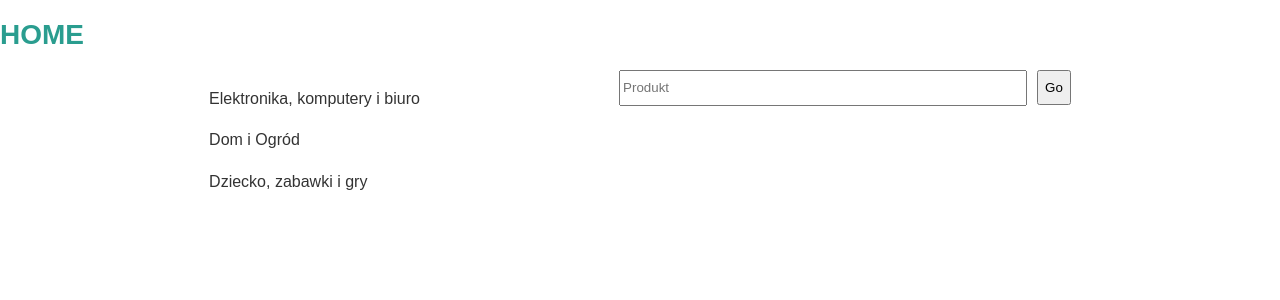
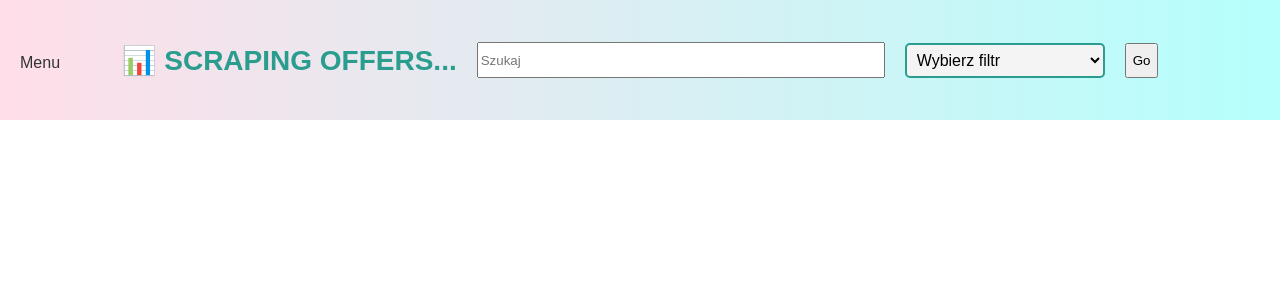
Before and after one commit to many-to-one/fastapi_webcraper, a FastAPI app: page /scr in a window 1280 px wide. Shown: the top 300 px of the page. Run offline with FastAPI, Linux system fonts and the light colour scheme.

Commit message:
changing scraping page style and some logic

```diff
--- a/main.py
+++ b/main.py
@@ -91,18 +91,26 @@ async def visualization(request: Request,):
         })
 
 
-@app.post("/scrape")
+@app.get("/scrape/{category}")
 async def run_spider(
+    request: Request,
     background_tasks: BackgroundTasks,
-    title: str = Form(...),
-    category: str = Form(...),
-    category_name: str = Form(...),
-    filter_by: str = Form(...),
+    category: str,
+    title: str = Query(None),
+    category_name: str = Query(None),
+    filter_by: str = Query(None),
+    # title: str = Form(...),
+    # category: str = Form(...),
+    # category_name: str = Form(...),
+    # filter_by: str = Form(...),
     ):
 
+    print(' ******************************* category ******************************* ', category)
     print(' ******************************* title ******************************* ', title)
+    print(' ******************************* category_name ******************************* ', category_name)
+    print(' ******************************* filter_by ******************************* ', filter_by)
 
-    if title == "":
+    if title == None:
         decoded_url = f"https://www.amazon.pl/s?i={category}"
     else:
         decoded_url = f"https://www.amazon.pl/s?k={title}&i={category}"
@@ -201,22 +209,14 @@ async def visualization(request: Request, filename: str, search: str = Query(Non
 
 
     plot_html = fig.to_html(full_html=True)
+    # .xlsx table to html table:
     # table_html = df.to_html(classes="table table-striped", index=False, escape=False)
     items = df.to_dict(orient="records")
-
-    option = ""
-
-    if filter_by == "price":
-        option = "Cena"
-    if filter_by == "reviews":
-        option == "Popularnośc"
-    if filter_by == "rating":
-        option == "Ocena"
 
     return templates.TemplateResponse("visualization.html", {
             "request": request,
             "plot": plot_html,
             "items": items,
-            "filter_by": option,
+            # "filter_by": option,
             "filename": filename.rstrip(".xlsx"),
         })
--- a/static/css/main.css
+++ b/static/css/main.css
@@ -60,11 +60,12 @@ a:hover {
     margin: 20px;
 }
 
-.search-form {
-    display: flex;
-    flex-direction: row;
-    justify-content: center;
-    gap: 10px;
+.search-form-scr {
+    position: sticky;
+    top: 0;
+    left: 0;
+    background: linear-gradient(to right, #FFDEE9, #B5FFFC);
+    z-index: 4;
 }
 
 .vis-head {
--- a/templates/home.html
+++ b/templates/home.html
@@ -8,14 +8,24 @@
     <title>e-analitics</title>
 </head>
 <body>
-    <h1>Home</h1>
-    <form action="/scrape" method="post" class="search-form">
+    <!-- <h1>Home</h1> -->
+    <form action="/scrape" method="post" class="search-form-scr">
+
+        <p id="menu-icon" onclick="showMenu()">Menu</p>
+
+        <div id="menu" style="display: none; cursor: pointer;">
+
             <div id="categoryId">
 
+                <p class="close-menu" onclick="showMenu()">X</p>
+
+                    <p onclick="showCat(1)">Elektronika, komputery i biuro</p>
+
+                    <div id="accordion-content-1" class="accordion-content" style="display: none;">
                         <div>
-                <p onclick="showCat(1)">Elektronika, komputery i biuro</p>
-                <div id="accordion-content-1" class="accordion-content" style="display: none;">
+                            <h1 onclick="showCat(1)"><</h1>
                             <h4>Elektronika</h4>
+                        </div>
                         <p onclick="setSubCat('electronics&rh=n%3A20788252031')">Telefony komórkowe i smartfony</p>
                         <p onclick="setSubCat('electronics&rh=n%3A20788253031')">Słuchawki i akcesoria</p>
                         <p onclick="setSubCat('electronics&rh=n%3A20788257031')">Aparaty i fotografia</p>
@@ -41,13 +51,14 @@
                         <p onclick="setSubCat('office-products&rh=n%3A20854630031')">Elektronika biurowa</p>
                         <p onclick="setSubCat('electronics&')"></p>
                     </div>
-            </div>
 
-            <div>
                     <p onclick="showCat(2)">Dom i Ogród</p>
                     <div id="accordion-content-2" class="accordion-content" style="display: none;">
+                        <div>
+                            <h1 onclick="showCat(2)"><</h1>
                             <h4>Dom i Kuchnia</h4>
-                    <p onclick="setSubCat('home&rh=n%3A20853159031', 'Garnki i patelnie')">Garnki i patelnie</p>
+                        </div>
+                        <p onclick="setSubCat('home&rh=n%3A20853159031', 'Garnki i patelnie', 2)">Garnki i patelnie</p>
                         <p onclick="setSubCat('home&rh=n%3A20853010031')">Zastawa stołowa</p>
                         <p onclick="setSubCat('home&rh=n%3A20853014031')">Przybory i gadżety kuchenne</p>
                         <p onclick="setSubCat('home&rh=n%3A20852960031')">Meble</p>
@@ -71,12 +82,13 @@
                         <p onclick="setSubCat('garden&rh=n%3A20855076031')">Narzędzia ogrodowe</p>
                         <p onclick="setSubCat('')"></p>
                     </div>
-            </div>
 
-            <div>
                     <p onclick="showCat(3)">Dziecko, zabawki i gry</p>
                     <div id="accordion-content-3" class="accordion-content" style="display: none;">
+                        <div>
+                            <h1 onclick="showCat(3)"><</h1>
                             <h4>Zabawki i gry</h4>
+                        </div>
                         <p onclick="setSubCat('toys&rh=n%3A20659660031%2Cn%3A20861477031', 'Figurki do zabaw')">Figurki do zabaw</p>
                         <p onclick="setSubCat('toys&rh=n%3A20659660031%2Cn%3A20861473031', 'Gry i akcesoria do gier')">Gry i akcesoria do gier</p>
                         <p onclick="setSubCat('toys&rh=n%3A20659660031%2Cn%3A20861471031', 'Lalki i akcesoria')">Lalki i akcesoria</p>
@@ -88,7 +100,7 @@
                         <p onclick="setSubCat('toys&rh=n%3A20659660031%2Cn%3A20861465031', 'Puzzle, łamigłówki i akcesoria')">Puzzle, łamigłówki i akcesoria</p>
                         <p onclick="setSubCat('toys&rh=n%3A20659660031%2Cn%3A20861476031', 'Sport i turystyka')">Sport i turystyka</p>
                         <p onclick="setSubCat('toys&rh=n%3A20659660031%2Cn%3A20861469031', 'Śmieszne i nowatorskie zabawki')">Śmieszne i nowatorskie zabawki</p>
-                    <p onclick="setSubCat('toys&rh=n%3A20659660031%2Cn%3A20861475031', 'Zabawki dla małych dzieci i niemowląt')">Zabawki dla małych dzieci i niemowląt</p>
+                        <p onclick="setSubCat('toys&rh=n%3A20659660031%2Cn%3A20861475031', 'Zabawki dla małych dzieci i niemowląt', 3)">Zabawki dla małych dzieci i niemowląt</p>
                         <p onclick="setSubCat('toys&rh=n%3A20659660031%2Cn%3A20861474031', 'Zabawki do nauki i edukacji')">Zabawki do nauki i edukacji</p>
                         <p onclick="setSubCat('toys&rh=n%3A20659660031%2Cn%3A20861479031', 'Zabawki elektroniczne')">Zabawki elektroniczne</p>
                         <p onclick="setSubCat('toys&rh=n%3A20659660031%2Cn%3A20861478031', 'Zabawki kolekcjonerskie')">Zabawki kolekcjonerskie</p>
@@ -105,16 +117,47 @@
                         <p onclick="setSubCat('baby&rh=n%3A20806745031')">Pokój dziecięcy</p>
                         <p onclick="setSubCat('baby&rh=n%3A20806740031')">Przewijanie niemowląt</p>
                     </div>
+
             </div>
 
         </div>
-        <input type="hidden" name="category_name" id="selectedCatName" placeholder="Nazwa Kategorii">
-        <input type="hidden" name="category" id="selectedCat" placeholder="Kategoria">
-        <input type="text" name="title" id="title" placeholder="Produkt">
-        <button type="submit" id="search-btn">Go</button>
+
     </form>
 
+    <div class="container">
+        <div class="flex-row-jc-center vis-head">
+            <h1>📊 Scraping offers...</h1>
+            <input type="hidden" name="category" id="selectedCat" placeholder="Kategoria">
+            <input type="text" name="title" placeholder="Szukaj" id="title">
+
+            <select name="filter_by" id="filter">
+                <option id="sel_opt" value="price" disabled selected>Wybierz filtr</option>
+                <option value="price">Cena</option>
+                <option value="reviews">Popularność</option>
+                <option value="rating">Ocena</option>
+            </select>
+
+            <input type="hidden" name="category_name" id="selectedCatName" placeholder="Nazwa Kategorii">
+            <!-- <input type="hidden" name="category" id="selectedCat" placeholder="Kategoria">
+            <input type="text" name="title" id="title" placeholder="Produkt"> -->
+
+            <button type="submit" id="search-btn" onclick="startScrape()">Go</button>
+        </div>
+    </div>
+
+    <!-- <script src="/static/js/visualization.js"></script> -->
+
     <script>
+
+        function showMenu() {
+            const subContent = document.getElementById('menu');
+
+            if (subContent.style.display === "none" || subContent.style.display === "") {
+                subContent.style.display = "block";
+            } else {
+                subContent.style.display = "none";
+            }
+        }
 
         function showCat(number) {
             const subContent = document.getElementById(`accordion-content-${number}`);
@@ -126,11 +169,27 @@
             }
         }
 
-        function setSubCat(category, catName) {
+        function setSubCat(category, catName, number) {
             console.log('selected category:', category)
             document.getElementById("selectedCat").value = category;
             document.getElementById("selectedCatName").value = catName;
+            showCat(number);
+            showMenu();
+            startScrape();
         }
+
+        function startScrape() {
+
+            var title = document.getElementById('title').value;
+            var category = document.getElementById("selectedCat").value;
+            var selectedCatName = document.getElementById('selectedCatName').value;
+            var filter = document.getElementById('filter').value;
+            console.log('title', title);
+            console.log('category:', category);
+
+            window.location.href = `/scrape/${category}?title=${title}&category_name=${selectedCatName}&filter_by=${filter}`;
+        }
+
     </script>
 </body>
 </html>
```
Also changed, not shown: amz/amz/settings.py (+37 -0 lines), amz/amz/spiders/example_spider.py (+13 -6 lines), static/js/visualization.js (+9 -1 lines), 3 other files. Lines whose indentation alone changed are shown as unchanged.
